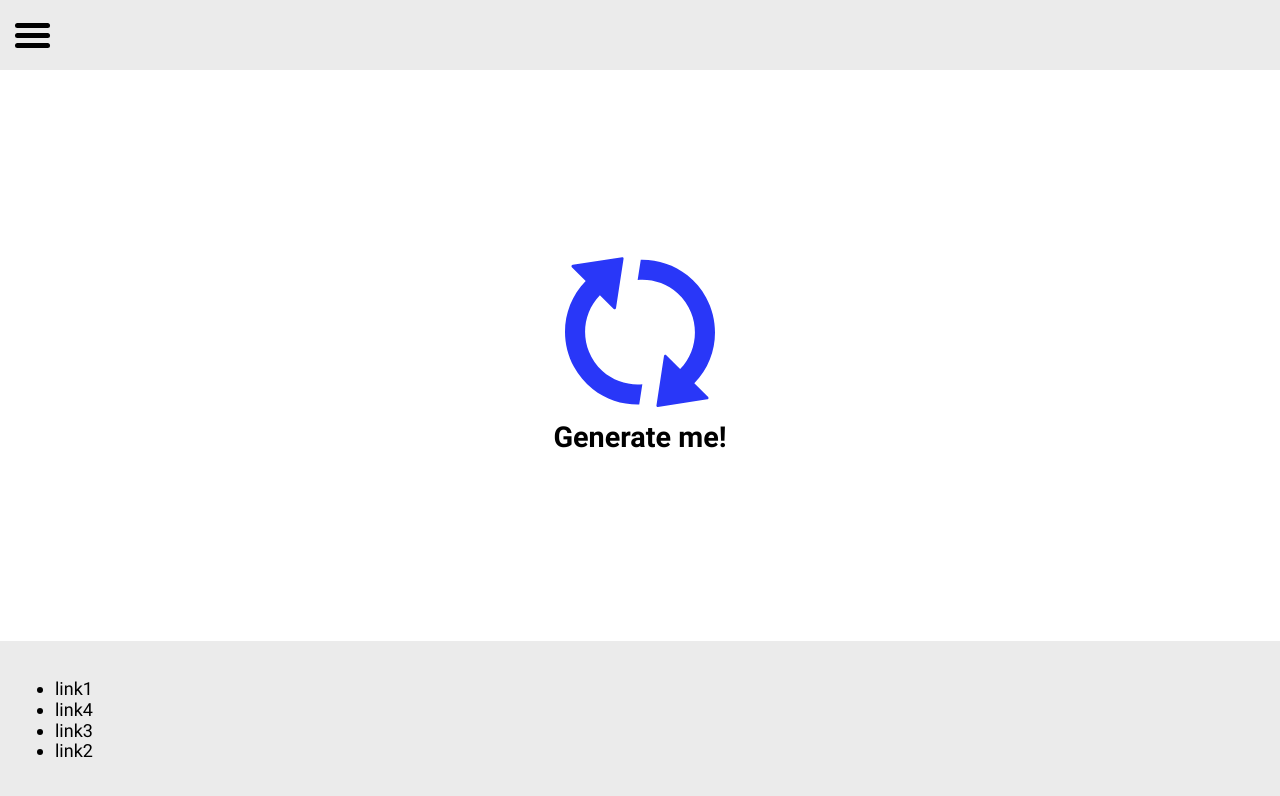
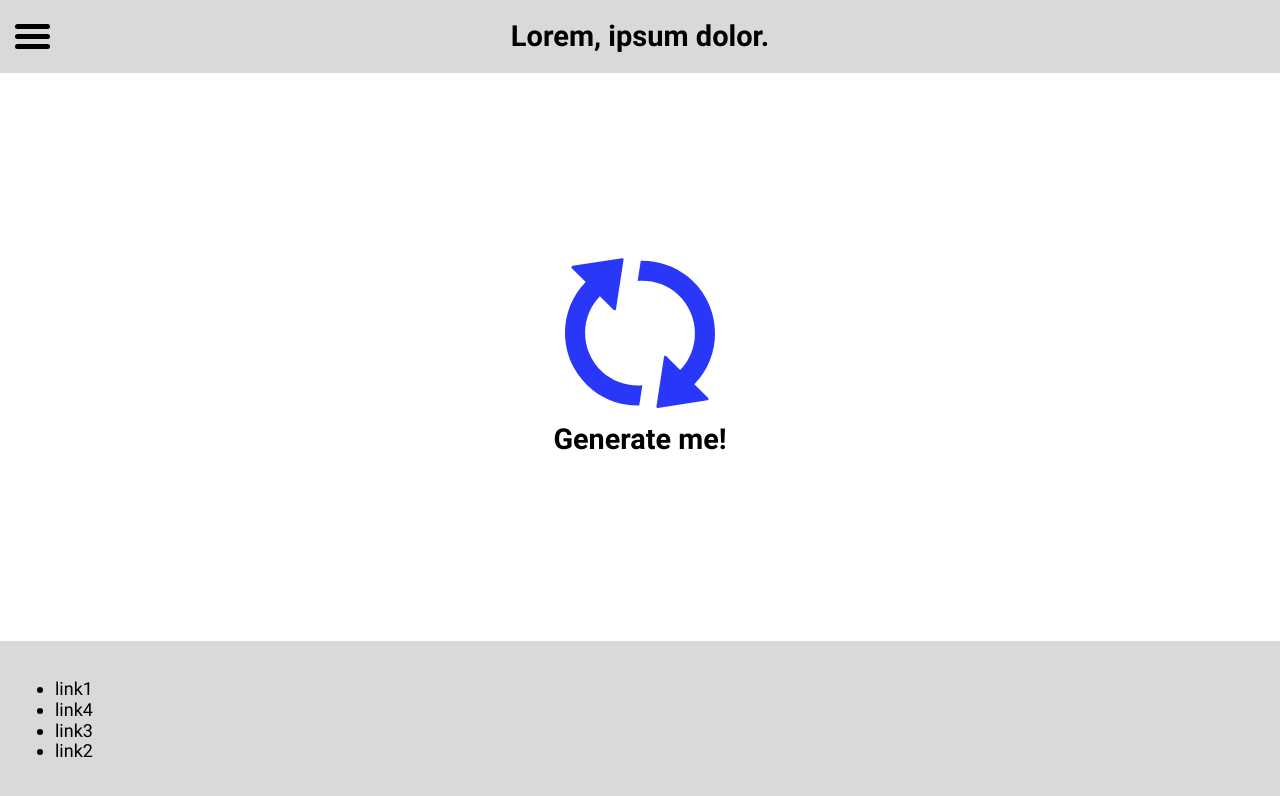
Before and after one commit to prspro/account-filler, a React (Create React App) app: page / in a window 1280 px wide. Shown: the top 796 px of the page. Built offline with nearby package versions, Linux system fonts and the light colour scheme.

Commit message:
header fix

```diff
--- a/src/App.tsx
+++ b/src/App.tsx
@@ -20,8 +20,11 @@ function App() {
 
   return (
     <div className="app">
-      <header>
-        <Burger />
+      <header className="header">
+        <Burger className="header__burger"/>
+        <a href="/" className="header__title">
+          Lorem, ipsum dolor.
+        </a>
       </header>
       <main>
         {isDataGenerated ? (
@@ -60,7 +63,7 @@ function App() {
           <StartButton placeholder={"Generate me!"} />
         )}
       </main>
-      <footer>
+      <footer className="footer">
         <ul>
           <li>link1</li>
           <li>link4</li>
--- a/src/index.sass
+++ b/src/index.sass
@@ -12,9 +12,25 @@
         flex: 1
         position: relative
 
-header, footer
+.header, .footer
     padding: 20px 15px
-    background-color: #ebebeb
+    background-color: #D9D9D9
+
+.header
+    text-align: center
+    position: relative
+    display: flex
+    align-items: center
+    justify-content: center
+    &__burger
+        position: absolute
+        left: 15px
+    &__title
+        text-decoration: none
+        color: #000
+        font-weight: 700
+        font-size: 1.8125rem
+        transition: all .3s
 
 section
     margin: 20px 0
```
